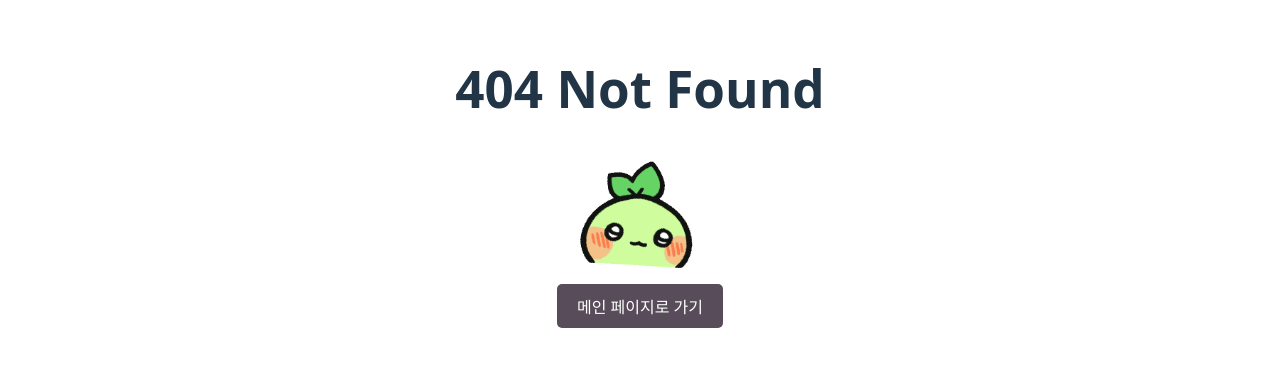
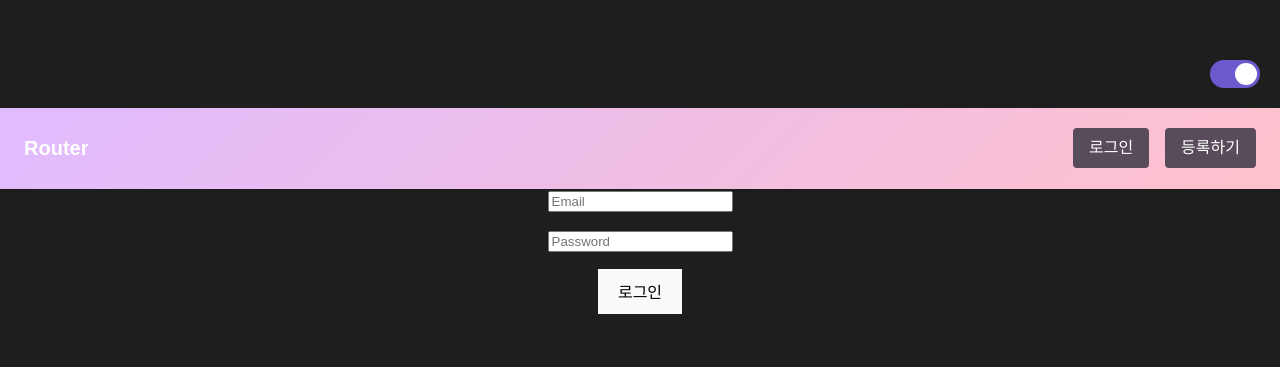
Before and after one commit to TaekBongY/HomeWork, a React (Vite) app: page /login in a window 1280 px wide. Before the commit this address had no page. Shown: the part 223-590 px from the top of the page. Built offline with nearby package versions, Linux system fonts and the light colour scheme.

Commit message:
update - login

```diff
--- /dev/null
+++ b/db.json
@@ -0,0 +1,5 @@
+{
+    "users": [
+      { "id": 1, "email": "test@example.com", "password": "1234", "name": "홍길동" }
+    ]
+  }
--- a/src/App.jsx
+++ b/src/App.jsx
@@ -1,29 +1,37 @@
-import React, { useState } from 'react';
 import './App.css';
-import { BrowserRouter, Route, Routes } from 'react-router-dom';
+import { Route, Routes } from 'react-router-dom';
 import UserList from './pages/UserList';
 import UserDetail from './pages/UserDetail';
 import UserRegistration from './pages/UserRegistration';
 import Error404 from './pages/Error404';
 import Layout from './components/common/Layout';
 import UsersProvider from './components/context/UserContext';
-
+import PrivateRoute from './components/routers/PrivateRoute';
+import { BrowserRouter } from 'react-router-dom';
+import MyPage from './pages/MyPage';
+import Login from './pages/Login';
 
 function App() {
   return (
+    <BrowserRouter>
     <UsersProvider>
-    <BrowserRouter>
       <Routes>
         <Route element={<Layout />}>
           <Route path="/" element={<UserList />} />
+          <Route path="/login" element={<Login />} />
           <Route path="/user/:id" element={<UserDetail />} />
           <Route path="/user/new" element={<UserRegistration />} />
+          <Route path="/mypage" element={
+  <PrivateRoute>
+    <MyPage />
+  </PrivateRoute>
+} />
         </Route>
-      <Route path='*' element={<Error404 />} />
+        <Route path="*" element={<Error404 />} />
       </Routes>
+    </UsersProvider>
     </BrowserRouter>
-    </UsersProvider>
-  )
+  );
 }
 
-export default App
+export default App;
--- a/src/components/common/Header.jsx
+++ b/src/components/common/Header.jsx
@@ -1,7 +1,11 @@
-import React from 'react'
-import styled from 'styled-components'
-import { Link } from 'react-router-dom'
+// src/components/common/Header.jsx
+import React from 'react';
+import styled from 'styled-components';
+// Link와 useNavigate를 함께 import 합니다.
+import { Link, useNavigate } from 'react-router-dom';
+import { useUserContext } from '../context/UserContext';
 
+// --- Styled Components (기존과 동일하게 유지) ---
 const Header = styled.header`
   display: flex;
   justify-content: space-between;
@@ -16,6 +20,11 @@ const Header = styled.header`
 const Logo = styled.h1`
   font-size: 20px;
   font-weight: bold;
+  /* Link로 감쌌을 때 스타일 유지를 위해 추가 */
+  a &, a:visited &, a:hover &, a:active & {
+    color: white; /* 로고 색상 유지 */
+    text-decoration: none; /* 밑줄 제거 */
+  }
 `;
 
 const Nav = styled.nav`
@@ -38,18 +47,58 @@ const NavBtn = styled(Link)`
   }
 `;
 
+// 로그아웃 버튼을 위한 스타일 (Link 대신 button 사용)
+const LogoutBtn = styled.button`
+  color: white;
+  text-decoration: none;
+  font-weight: 500;
+  background-color: #594c5a;
+  border-radius: 4px;
+  padding: 8px 16px;
+  font-weight: bold;
+  border: none; /* 버튼 테두리 제거 */
+  cursor: pointer; /* 마우스 커서 변경 */
+  font-size: inherit; /* 주변 폰트 크기 상속 */
+  font-family: inherit; /* 폰트 상속 */
+
+  &:hover {
+    text-decoration: none;
+    color: #f377c3;
+    /* 필요하다면 호버 시 배경색 등 추가 스타일 */
+  }
+`;
+// --- Styled Components 끝 ---
 
 
+// PageHeader 함수를 하나로 합치고 수정합니다.
 const PageHeader = () => {
+  const { isLoggedIn, logout } = useUserContext(); // Context에서 상태와 함수 가져오기
+  const navigate = useNavigate(); // useNavigate 훅 사용
+
+  // 로그아웃 처리 함수
+  const handleLogout = () => {
+    logout(); // Context의 logout 함수 실행
+    navigate('/login'); // 로그인 페이지로 이동
+  };
+
   return (
     <Header>
-      <Link to={"/"}><Logo>Router</Logo></Link>
-        <Nav>
-            <NavBtn to={"*"}>로그인</NavBtn>
-            <NavBtn to={"/user/new"}>등록하기</NavBtn>
-        </Nav>
+      {/* 로고를 Link로 감싸 홈으로 이동하도록 합니다. */}
+      <Link to={"/"} style={{ textDecoration: 'none' }}>
+        <Logo>Router</Logo>
+      </Link>
+      <Nav>
+        {/* isLoggedIn 값에 따라 로그인 또는 로그아웃 버튼을 보여줍니다. */}
+        {isLoggedIn ? (
+          <LogoutBtn onClick={handleLogout}>로그아웃</LogoutBtn>
+        ) : (
+          <NavBtn to={"/login"}>로그인</NavBtn>
+        )}
+        {/* 등록하기 버튼은 항상 보여줍니다. */}
+        <NavBtn to={"/user/new"}>등록하기</NavBtn>
+      </Nav>
     </Header>
-  )
-}
+  );
+};
 
-export default PageHeader
+export default PageHeader;
--- a/src/components/context/UserContext.jsx
+++ b/src/components/context/UserContext.jsx
@@ -1,4 +1,4 @@
-import React, { createContext, useState } from 'react';
+import React, { createContext, useState, useContext } from 'react';
 
 export const UsersContext = createContext();
 
@@ -28,4 +28,7 @@ const UsersProvider = ({ children }) => {
   );
 };
 
+
+export const useUserContext = () => useContext(UsersContext);
+
 export default UsersProvider;
--- /dev/null
+++ b/src/components/routers/PrivateRoute.jsx
@@ -0,0 +1,11 @@
+// src/components/routers/PrivateRoute.jsx 수정
+import { Navigate } from 'react-router-dom';
+import { useUserContext } from '../context/UserContext';
+
+const PrivateRoute = ({ children }) => {
+  const { isLoggedIn } = useUserContext();
+
+  return isLoggedIn ? children : <Navigate to="/login" replace />; // 리다이렉트 경로 /login으로 수정
+};
+
+export default PrivateRoute;
--- /dev/null
+++ b/src/pages/Login.jsx
@@ -0,0 +1,53 @@
+import { useForm } from "react-hook-form";
+import { yupResolver } from "@hookform/resolvers/yup";
+import * as yup from "yup";
+import axios from "axios";
+import { useNavigate } from "react-router-dom";
+import { toast } from "react-toastify";
+
+const schema = yup.object({
+  email: yup.string().email("유효한 이메일을 입력하세요").required("이메일 필수"),
+  password: yup.string().min(4, "4자 이상").required("비밀번호 필수"),
+});
+
+export default function Login() {
+  const navigate = useNavigate();
+  const { register, handleSubmit, formState: { errors } } = useForm({
+    resolver: yupResolver(schema)
+  });
+
+  const onSubmit = async (data) => {
+    try {
+      const res = await axios.get(`http://localhost:3001/users`, {
+        params: {
+          email: data.email,
+          password: data.password
+        }
+      });
+
+      if (res.data.length === 1) {
+        const user = res.data[0];
+        localStorage.setItem("user", JSON.stringify(user));
+        toast.success("로그인 성공!");
+        navigate("/mypage");
+      } else {
+        toast.error("이메일 또는 비밀번호가 틀렸습니다");
+      }
+    } catch (err) {
+      toast.error("로그인 중 오류 발생");
+      console.error(err);
+    }
+  };
+
+  return (
+    <form onSubmit={handleSubmit(onSubmit)}>
+      <input placeholder="Email" {...register("email")} />
+      <p>{errors.email?.message}</p>
+
+      <input type="password" placeholder="Password" {...register("password")} />
+      <p>{errors.password?.message}</p>
+
+      <button type="submit">로그인</button>
+    </form>
+  );
+}
--- /dev/null
+++ b/src/pages/MyPage.jsx
@@ -0,0 +1,22 @@
+import React from 'react';
+
+const MyPage = () => {
+  // 로컬 스토리지나 Context에서 로그인한 사용자 정보 가져오기
+  const storedUser = localStorage.getItem("user");
+  const user = storedUser ? JSON.parse(storedUser) : null;
+
+  if (!user) {
+    return <div>로그인 정보가 없습니다. 로그인 해주세요.</div>;
+  }
+
+  return (
+    <div>
+      <h1>마이 페이지</h1>
+      <p>{user.name}님, 환영합니다!</p>
+      <p>이메일: {user.email}</p>
+      {/* 여기에 마이페이지 관련 내용을 추가할 수 있습니다. */}
+    </div>
+  );
+};
+
+export default MyPage;
--- a/src/pages/UserDetail.jsx
+++ b/src/pages/UserDetail.jsx
@@ -1,4 +1,4 @@
-import React, { use } from 'react'
+
 import styled from 'styled-components'
 import { useParams, useNavigate} from 'react-router-dom'
 import useUsers from '../components/hook/useUsers'
--- a/src/pages/UserList.jsx
+++ b/src/pages/UserList.jsx
@@ -1,4 +1,4 @@
-import React, { use } from 'react';
+
 import styled from 'styled-components';
 import ProfileCard from '../components/Card/ProfileCard';
 import SearchDiv from '../components/common/Search';
```
Also changed, not shown: package.json (+13 -1 lines), 1 other file (tests, documents, lock files or other folders). Lines whose indentation alone changed are shown as unchanged.
